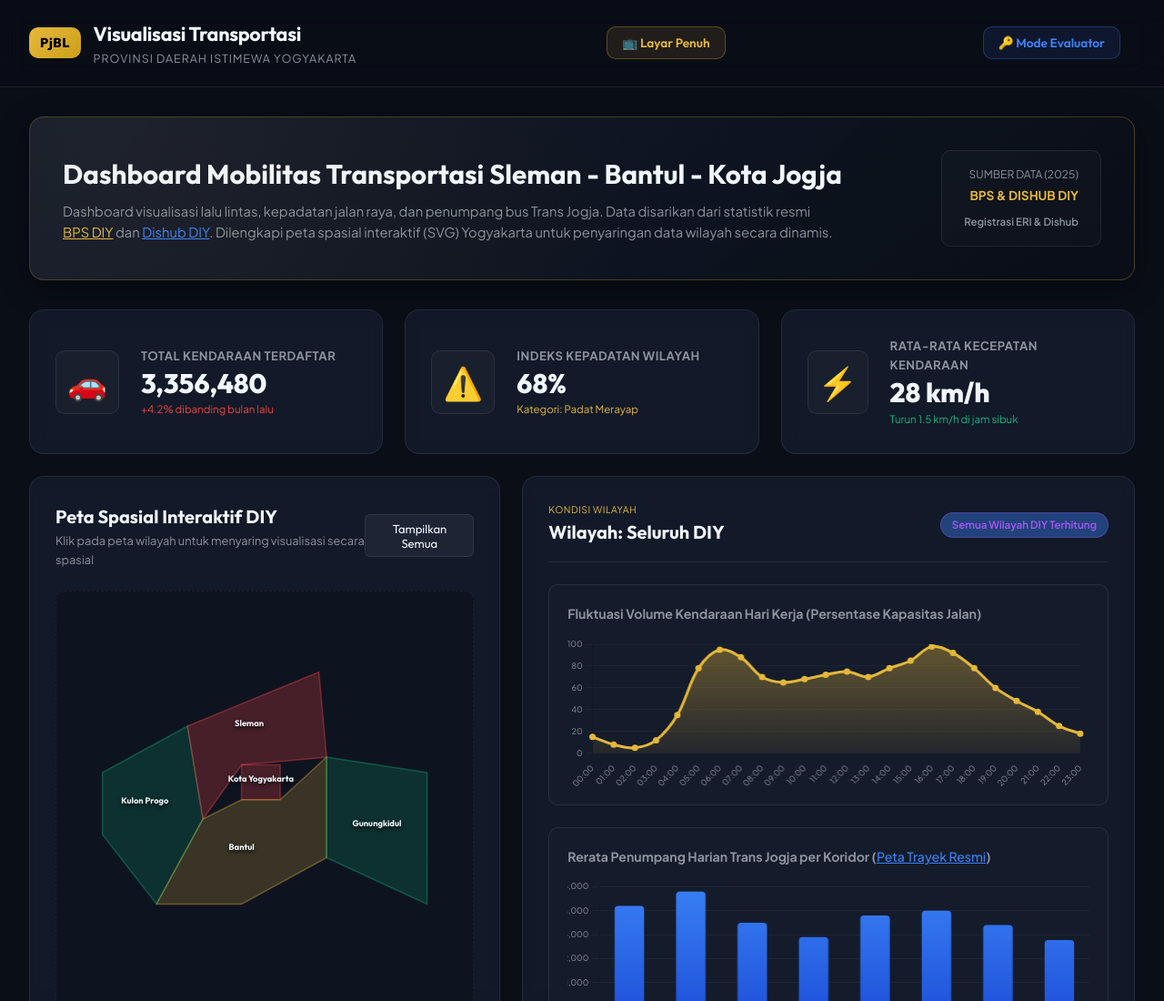
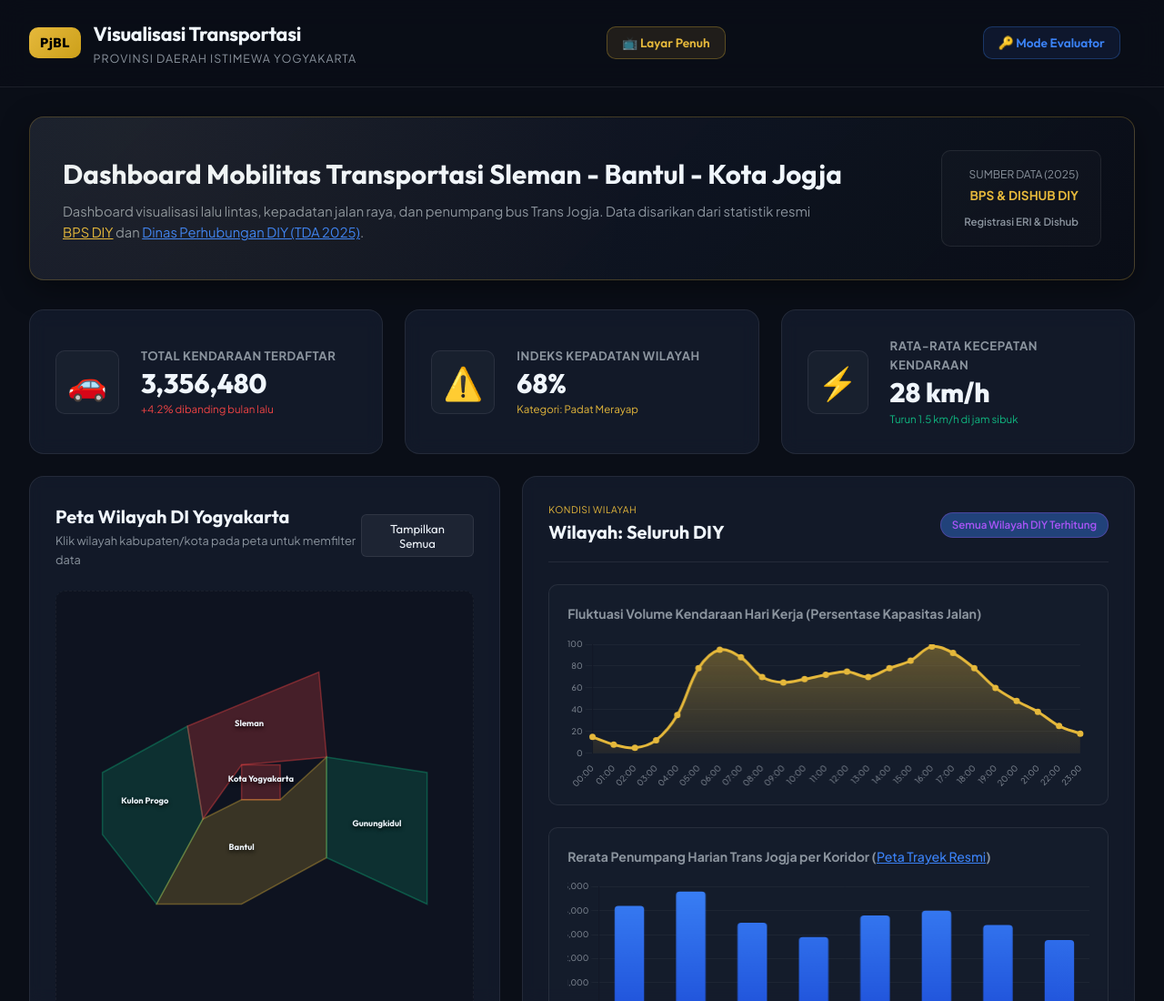
Before and after one commit to Emzyjeppp/pjbl-visdata-dashboard, a website: page index.html in a window 1280 px wide. Shown: the top 1100 px of the page at 91% size. Drawn offline with nearby package versions, Linux system fonts and the light colour scheme.

Commit message:
style: simplify map headers and remove technical SVG/spasial descriptions to prevent user confusion

```diff
--- a/index.html
+++ b/index.html
@@ -394,7 +394,7 @@
                 Dashboard visualisasi lalu lintas, kepadatan jalan raya, dan penumpang bus Trans Jogja. Data disarikan
                 dari statistik resmi
                 <a
-                  href="https://yogyakarta.bps.go.id/"
+                  href="https://yogyakarta.bps.go.id/id/statistics-table/3/VjJ3NGRGa3dkRk5MTlU1bVNFOTVVbmQyVURSTVFUMDkjMw%3D%3D/jumlah-kendaraan-bermotor-menurut-kabupaten-kota-dan-jenis-kendaraan-di-provinsi-di-yogyakarta--unit---2022.html"
                   target="_blank"
                   style="color: var(--accent-gold); text-decoration: underline"
                   >BPS DIY</a
@@ -404,8 +404,8 @@
                   href="https://dishub.jogjaprov.go.id/files/114/Transportasi-Dalam-Angka/448/Transportasi-Dalam-Angka-2025.pdf"
                   target="_blank"
                   style="color: var(--accent-blue); text-decoration: underline"
-                  >Dishub DIY</a
-                >. Dilengkapi peta spasial interaktif (SVG) Yogyakarta untuk penyaringan data wilayah secara dinamis.
+                  >Dinas Perhubungan DIY (TDA 2025)</a
+                >.
               </p>
             </div>
             <div class="v2-hero-badge">
@@ -452,8 +452,8 @@
               <div class="v2-card map-card">
                 <div class="card-header">
                   <div>
-                    <h3>Peta Spasial Interaktif DIY</h3>
-                    <p class="subtitle">Klik pada peta wilayah untuk menyaring visualisasi secara spasial</p>
+                    <h3>Peta Wilayah DI Yogyakarta</h3>
+                    <p class="subtitle">Klik wilayah kabupaten/kota pada peta untuk memfilter data</p>
                   </div>
                   <button id="v2-reset-map-btn" class="reset-btn">Tampilkan Semua</button>
                 </div>
```
